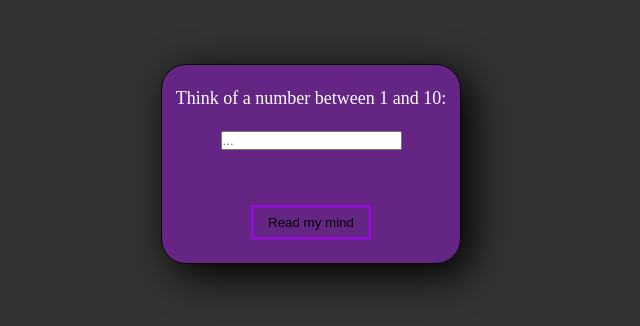
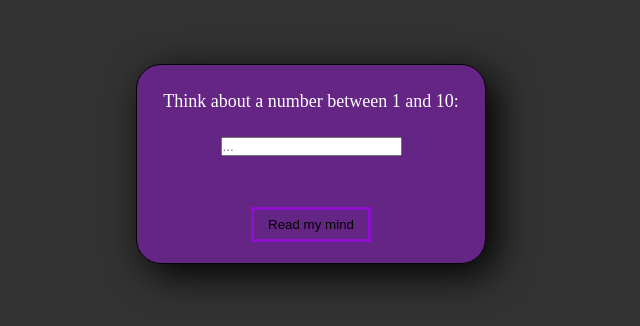
Before and after one commit to jaskaczy/mind-reader, a plain HTML site: page index.html in a window 1280 px wide. Shown: the part 236-562 px from the top of the page, without its empty margins (329-969 px from the left). Drawn offline with Linux system fonts and the light colour scheme.

Commit message:
added some improvements

```diff
--- a/index.html
+++ b/index.html
@@ -9,7 +9,7 @@
 <body>
 
 <div class="container">
-    <p>Think of a number between 1 and 10:</p>
+    <p>Think about a number between 1 and 10:</p>
     <input placeholder="..."  type="text">
     <div class="progress-bar-container">
         <div class="loader"></div>
--- a/style.scss
+++ b/style.scss
@@ -19,7 +19,7 @@ body {
 }
 .container {
 	background-color: #9917de7b;
-	width: 300px;
+	width: 350px;
 	height: 200px;
 	position: relative;
 	margin: auto;
@@ -31,6 +31,9 @@ body {
 	border-radius: 25px;
 	justify-content: space-evenly;
     box-shadow: 10px 10px 40px;
+    p{
+       margin: 5px;
+    }
 	button {
 		background-color: #9817de00;
 		position: relative;
```
Also changed, not shown: css/style.css, 1 other file.
